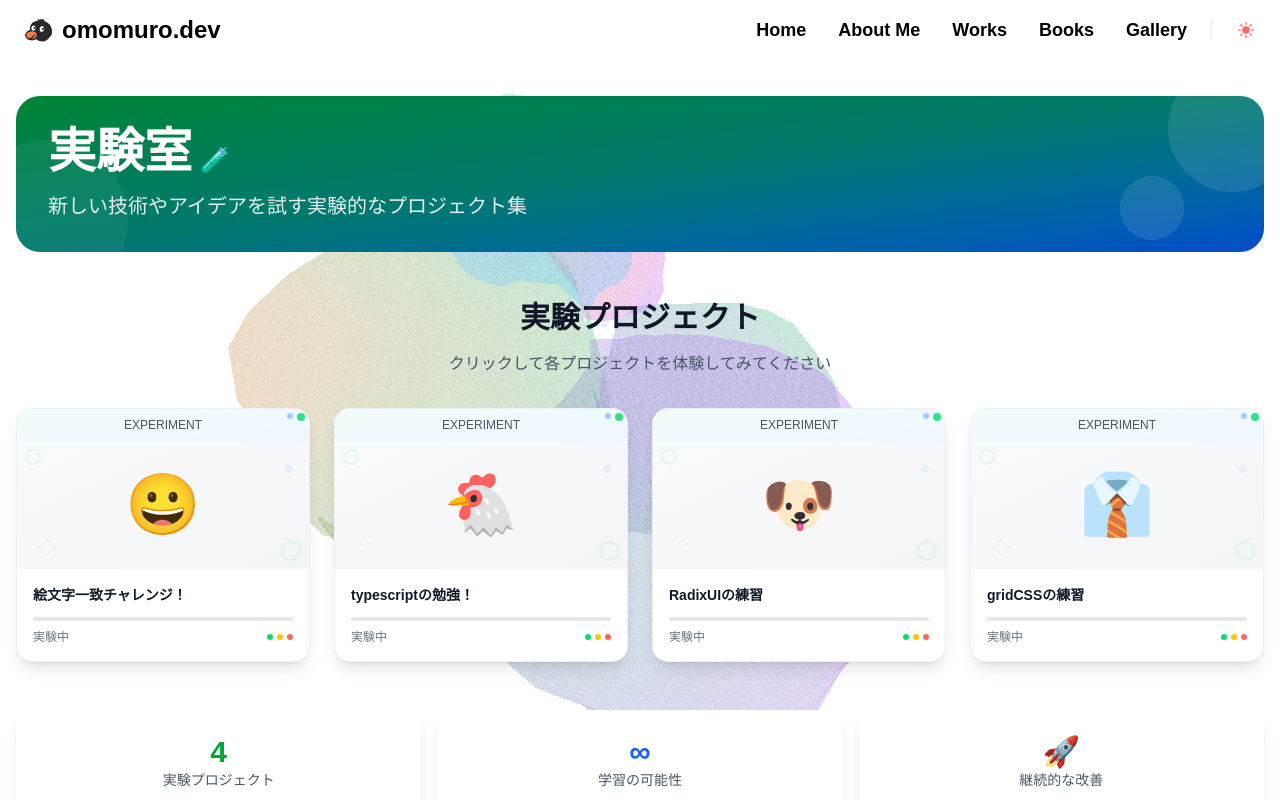
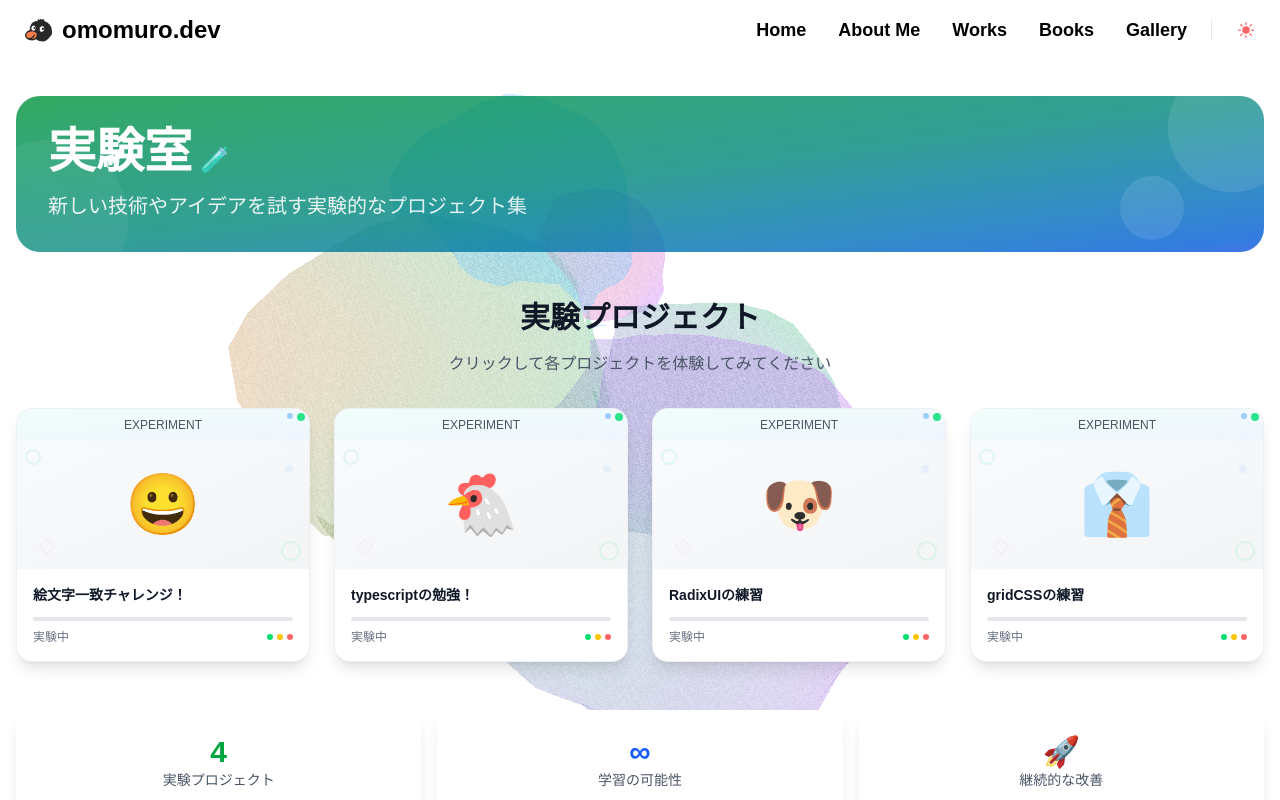
Before and after one commit to KazuhiroIto0127/omomuro.dev, a Next.js app: page /labs in a window 1280 px wide. Shown: the top 800 px of the page. Built offline with nearby package versions, Linux system fonts and the light colour scheme; no server answers; a web font is replaced by a local one; what tailwindcss-radix would draw is missing.

Commit message:
style: adjust opacity of background overlay in HeroSection component

```diff
--- a/components/HeroSection.tsx
+++ b/components/HeroSection.tsx
@@ -25,8 +25,8 @@ const HeroSection: React.FC<HeroSectionProps> = ({
   decorativeElements = true,
 }) => {
   return (
-    <div className={`relative mb-12 overflow-hidden rounded-3xl bg-gradient-to-br ${backgroundGradient} p-8 text-white`}>
-      <div className="absolute inset-0 bg-black/20"></div>
+    <div className={`relative mb-12 overflow-hidden rounded-3xl bg-gradient-to-br ${backgroundGradient} p-8 text-white opacity-80`}>
+      <div className="absolute inset-0 bg-black/10"></div>
       <div className="relative">
         <h1 className="mb-4 text-4xl font-bold md:text-5xl">
           {title}
```
